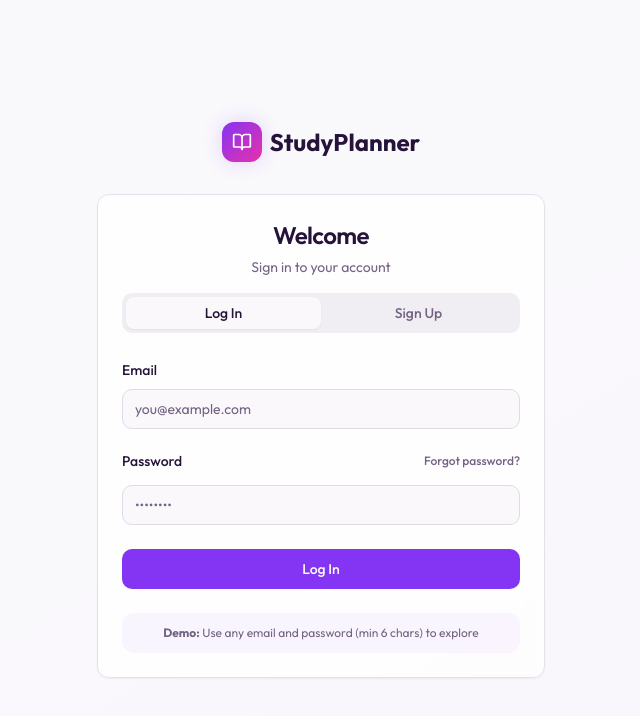
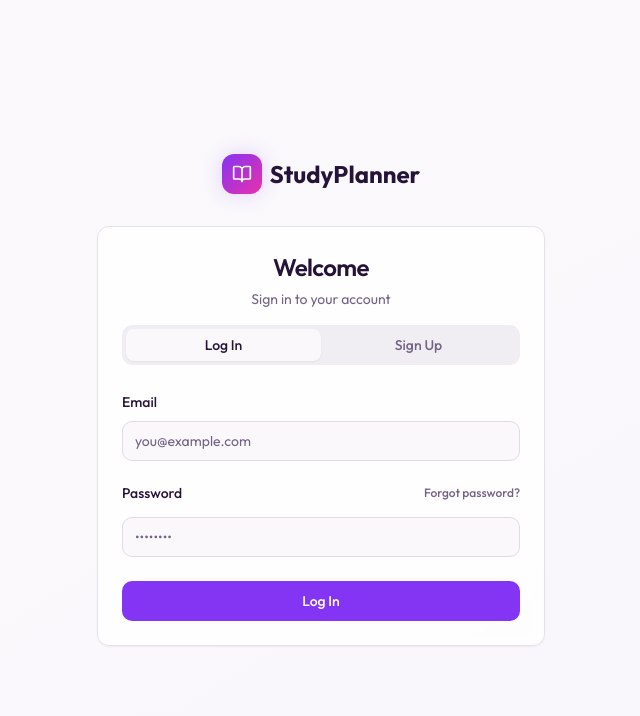
Before and after one commit to gitKheang/Study-Buddy, a React (Vite) app: page /auth in a window 1280 px wide. Shown: the top 716 px of the page, without its empty margins (319-959 px from the left). Built offline with nearby package versions, Linux system fonts and the light colour scheme; no server answers.

Commit message:
initial commit

```diff
--- a/src/pages/AuthPage.tsx
+++ b/src/pages/AuthPage.tsx
@@ -313,14 +313,6 @@ export default function AuthPage() {
               </Button>
             </form>
           </Tabs>
-
-          {/* Demo hint */}
-          <div className="mt-6 p-3 rounded-lg bg-accent/50 text-center">
-            <p className="text-xs text-muted-foreground">
-              <strong>Demo:</strong> Use any email and password (min 6 chars) to
-              explore
-            </p>
-          </div>
         </CardContent>
       </Card>
 
```
